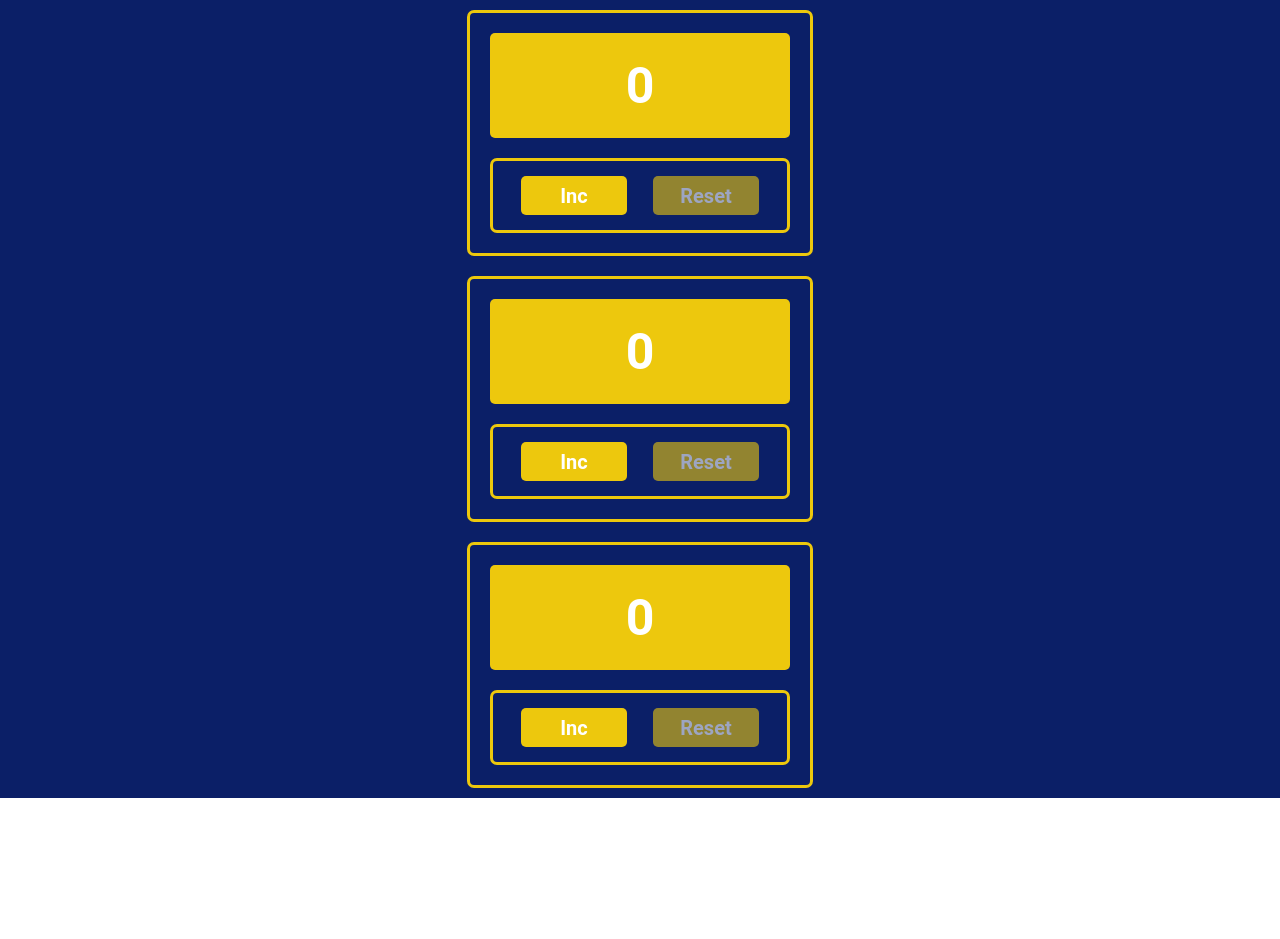
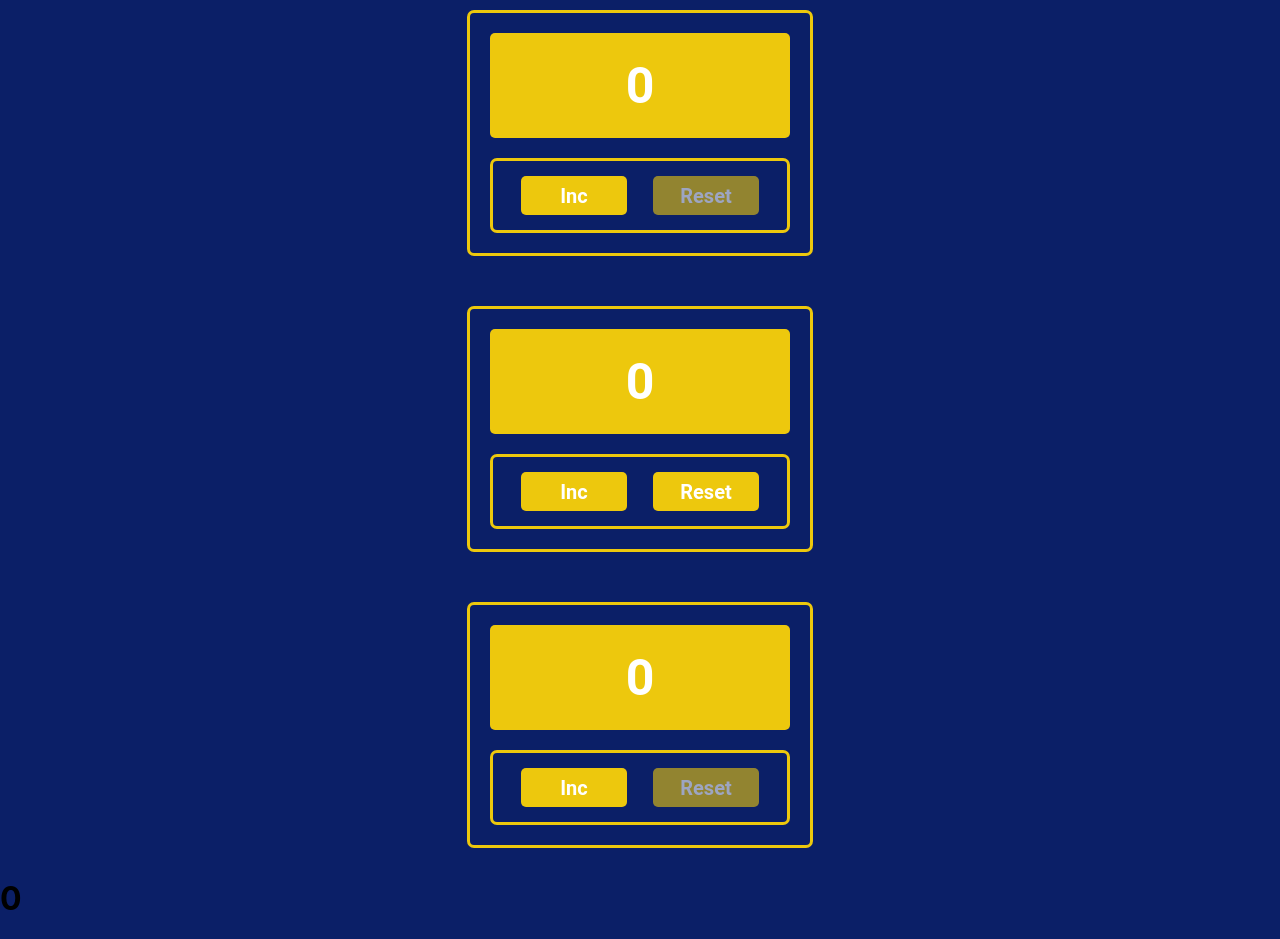
Before and after one commit to EarlMefisto/couter, a React (Create React App) app: page / in a window 1280 px wide. Shown: the top 939 px of the page. Before the commit the page ends 800 px from the top, so only its background shows below. Built offline with nearby package versions, Linux system fonts and the light colour scheme.

Commit message:
add local storage

```diff
--- a/src/App.tsx
+++ b/src/App.tsx
@@ -1,22 +1,62 @@
 import styled from "styled-components";
 import "./App.css";
-
 import { FirstPanel } from "./loyout/sections/FirstPanel";
 import { SecondPanel } from "./loyout/sections/SecondPanel";
 import { ThirdPanel } from "./loyout/sections/ThirdPanel";
+import { useEffect, useState } from "react";
 
 function Counters() {
+  const [value, setValue] = useState<number>(0);
+
+  useEffect(() => {
+    let valueAsString = localStorage.getItem("counterValue");
+    if (valueAsString) {
+      let newValue = JSON.parse(valueAsString);
+      setValue(newValue);
+
+    }
+  }, []);
+
+  useEffect(() => {
+
+    localStorage.setItem("counterValue", JSON.stringify(value));
+  }, [value]);
+
+  const onClickIncHandler = () => {
+    setValue(value + 1);
+  };
+
+  // const setToLocalStorageHandler = () => {
+  //     localStorage.setItem("counterValue", JSON.stringify(value));
+  //     localStorage.setItem("counterValue + 1", JSON.stringify(value + 1));
+  //   };
+
+  // const getFromLocalStorageHandler = () => {};
+
+  // const clearLocalStorageHandler = () => {
+  //   localStorage.clear();
+  //   setValue(0);
+  // };
+
+  // const removeItemFromLocalStorageHandler = () => {
+  //   localStorage.removeItem("counterValue + 1");
+  // };
+
   return (
     <StyledCounters>
       <FirstPanel />
       <SecondPanel />
-      <ThirdPanel/>
+      <ThirdPanel />
+      <h1>{value}</h1>
+      <button onClick={onClickIncHandler}>Inc</button>
+      {/* <button onClick={setToLocalStorageHandler}>Set</button> */}
+      {/* <button onClick={getFromLocalStorageHandler}>Get</button>
+      <button onClick={clearLocalStorageHandler}>Clear</button>
+      <button onClick={removeItemFromLocalStorageHandler}>Remove</button> */}
     </StyledCounters>
   );
 }
 
 export default Counters;
 
-const StyledCounters = styled.div`
-  background-color: rgba(11, 31, 103, 0.999);
-`;
+const StyledCounters = styled.div``;
--- a/src/index.css
+++ b/src/index.css
@@ -5,6 +5,8 @@ body {
     sans-serif;
   -webkit-font-smoothing: antialiased;
   -moz-osx-font-smoothing: grayscale;
+
+  background-color: rgba(11, 31, 103, 0.999);;
 }
 
 code {
--- a/src/index.tsx
+++ b/src/index.tsx
@@ -1,17 +1,13 @@
-import React from 'react';
-import ReactDOM from 'react-dom/client';
-import './index.css';
-import reportWebVitals from './reportWebVitals';
-import Counters from './App';
+import React from "react";
+import ReactDOM from "react-dom/client";
+import "./index.css";
+import reportWebVitals from "./reportWebVitals";
+import Counters from "./App";
 
 const root = ReactDOM.createRoot(
-  document.getElementById('root') as HTMLElement
+  document.getElementById("root") as HTMLElement
 );
-root.render(
-  <React.StrictMode>
-    <Counters />
-  </React.StrictMode>
-);
+root.render(<Counters />);
 
 // If you want to start measuring performance in your app, pass a function
 // to log results (for example: reportWebVitals(console.log))
--- a/src/loyout/sections/SecondPanel.tsx
+++ b/src/loyout/sections/SecondPanel.tsx
@@ -1,6 +1,5 @@
 import styled from "styled-components";
 import { useState } from "react";
-
 import { Container } from "../../components/Container";
 import { FlexWrapper } from "../../components/FlexWrapper";
 import { Panel } from "../../components/Panel";
@@ -8,6 +7,8 @@ import { Button } from "../../components/Button";
 
 export const SecondPanel = () => {
   const [counter, setCounter] = useState(0);
+
+
   const minNumber = 0;
   const maxNumber = 5;
 
@@ -21,9 +22,11 @@ export const SecondPanel = () => {
     setCounter(0);
   };
 
+
+
   return (
     <Container>
-      <FlexWrapper justify="center">
+      <FlexWrapper justify="space-around">
         <StyledSecondPanel>
           <Panel count={counter} maxCount={maxNumber} />
           <StyledButtonBox>
@@ -32,11 +35,7 @@ export const SecondPanel = () => {
               onClickHandler={onClickIncHandler}
               isDisabled={counter >= maxNumber}
             />
-            <Button
-              title="Reset"
-              onClickHandler={onClickResetHandler}
-              isDisabled={counter === 0}
-            />
+            <Button title="Reset" onClickHandler={onClickResetHandler} />
           </StyledButtonBox>
         </StyledSecondPanel>
       </FlexWrapper>
@@ -55,7 +54,7 @@ const StyledSecondPanel = styled.section`
   height: 200px;
 
   padding: 20px;
-  margin: 10px 0;
+  margin: 40px 0;
 `;
 
 const StyledButtonBox = styled.button`
@@ -73,3 +72,7 @@ const StyledButtonBox = styled.button`
 
   padding: 15px;
 `;
+
+const StyledLabel = styled.label`
+  color: white;
+`;
```
Also changed, not shown: src/components/Input.tsx (added, +10 -0 lines), src/components/Button.tsx (line endings or trailing spaces).
